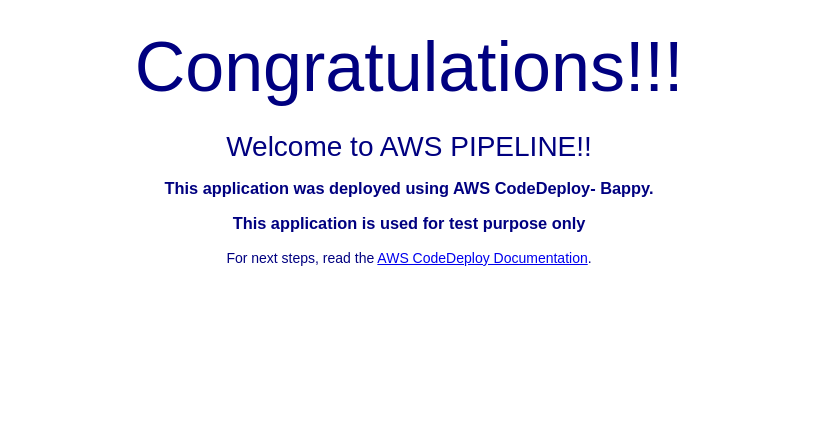
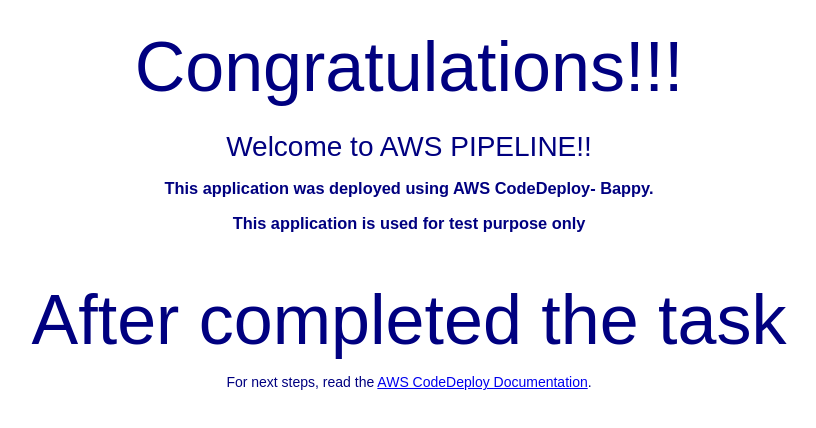
Before and after one commit to meherabbappy/aws-pipeline-demo, a plain HTML site: page index.html in a window 1280 px wide. Shown: the part 250-678 px from the top of the page, without its empty margins (231-1047 px from the left). Drawn offline with Linux system fonts and the light colour scheme.

Commit message:
After complete the pipeline

```diff
--- a/index.html
+++ b/index.html
@@ -31,6 +31,7 @@
       <h2>Welcome to AWS PIPELINE!!</h2>
     <h3>This application was deployed using AWS CodeDeploy- Bappy.</h3>
     <h3>This application is used for test purpose only</h3>
+    <h1>After completed the task</h1>
     <p>For next steps, read the <a href="http://aws.amazon.com/documentation/codedeploy">AWS CodeDeploy Documentation</a>.</p>
   </div>
 </body>
```
